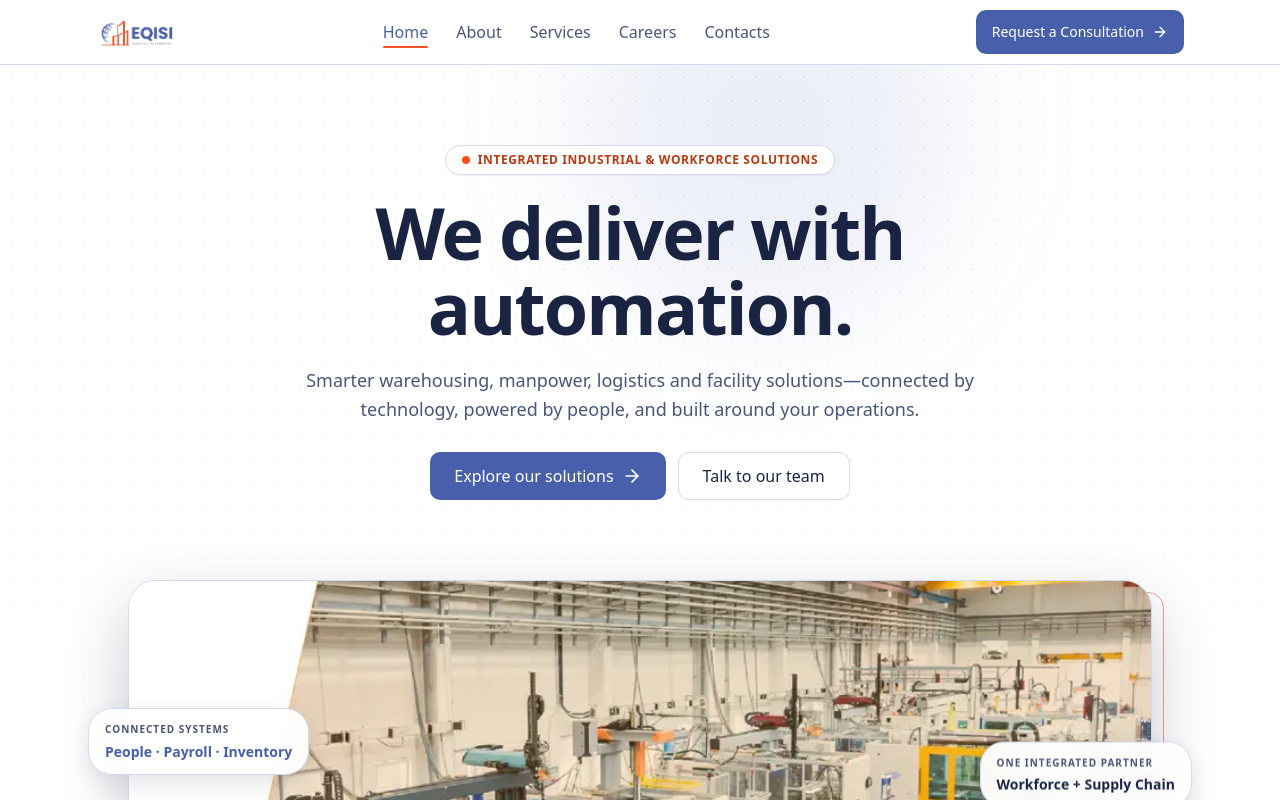
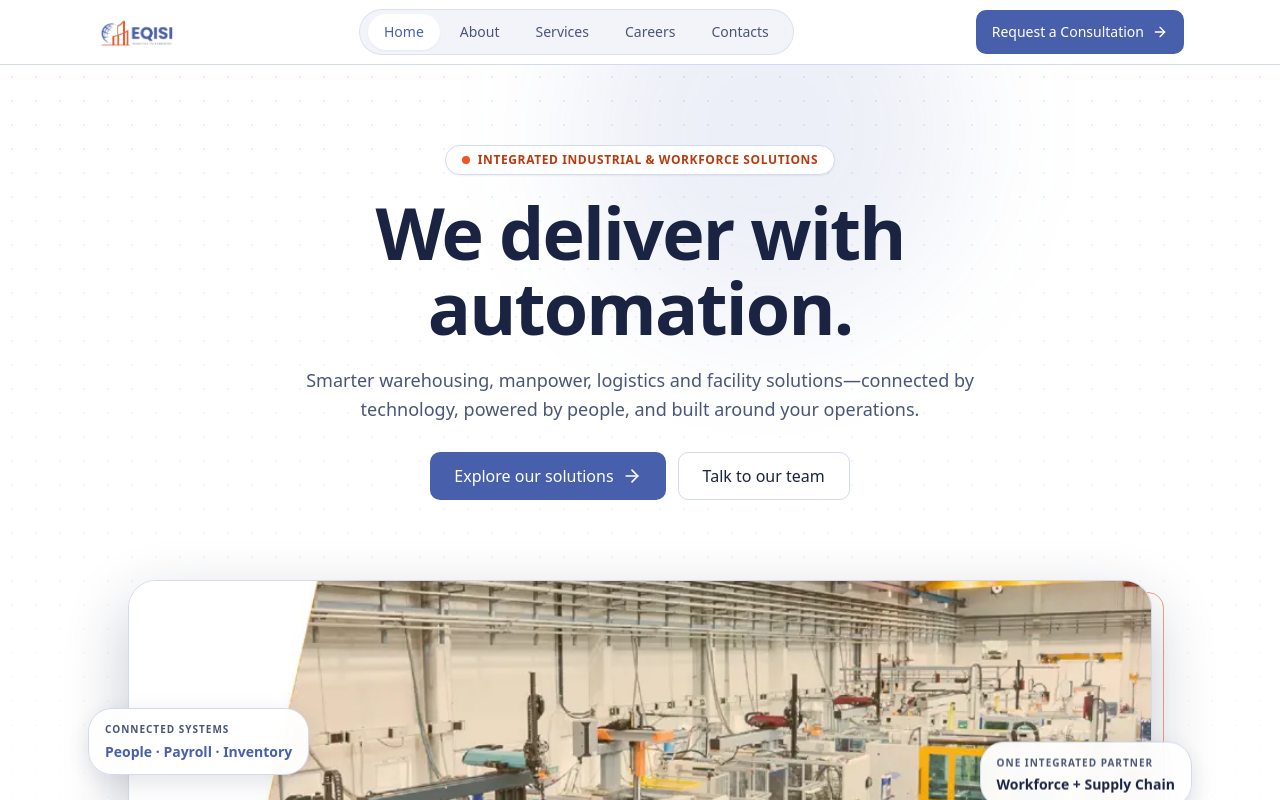
Before and after one commit to isturiscedrick/EQISI, a React (Vite) app in the folder vite-react-template/: page / in a window 1280 px wide. Shown: the top 800 px of the page. Built offline with nearby package versions, Linux system fonts and the light colour scheme.

Commit message:
Style desktop navigation as a compact pill menu

```diff
--- a/vite-react-template/src/components/layout/Header.tsx
+++ b/vite-react-template/src/components/layout/Header.tsx
@@ -70,12 +70,12 @@ export function Header() {
       <header
         className={cn(
           'sticky top-0 z-40 border-b border-border backdrop-blur transition-all duration-200',
-          scrolled ? 'bg-canvas/95 shadow-card' : 'bg-canvas/90',
+          scrolled ? 'bg-canvas/95 shadow-card' : 'bg-canvas/85',
         )}
       >
         <div
           className={cn(
-            'mx-auto flex w-full max-w-6xl items-center justify-between gap-4 px-4 transition-all duration-200 sm:px-6 lg:px-8',
+            'mx-auto flex w-full max-w-6xl items-center justify-between gap-3 px-4 transition-all duration-200 sm:px-6 lg:px-8',
             scrolled ? 'h-14' : 'h-16',
           )}
         >
@@ -102,7 +102,7 @@ export function Header() {
             className={cn(
               open ? 'flex' : 'hidden',
               'absolute inset-x-0 top-full flex-col gap-1 border-b border-border bg-canvas p-4 shadow-elevated',
-              'md:static md:flex md:flex-row md:items-center md:border-0 md:bg-transparent md:p-0 md:shadow-none',
+              'md:static md:flex md:flex-row md:items-center md:gap-1 md:rounded-full md:border md:border-border/70 md:bg-surface-muted/75 md:px-2 md:py-1 md:shadow-none',
             )}
           >
             {siteConfig.nav.map((item) => (
@@ -113,11 +113,11 @@ export function Header() {
                 onClick={() => setOpen(false)}
                 className={({ isActive }) =>
                   cn(
-                    'relative inline-flex min-h-11 items-center rounded-md px-3 font-medium transition-colors',
-                    'after:absolute after:inset-x-3 after:bottom-1.5 after:h-0.5 after:origin-left after:rounded-full after:bg-highlight after:transition-transform after:duration-200',
+                    'relative inline-flex min-h-9 items-center rounded-full px-4 text-sm font-medium transition-all duration-200',
+                    'after:hidden',
                     isActive
-                      ? 'font-bold text-primary after:scale-x-100'
-                      : 'text-fg-muted after:scale-x-0 hover:bg-surface-muted hover:text-fg hover:after:scale-x-100',
+                      ? 'bg-surface text-primary shadow-subtle'
+                      : 'text-fg-muted hover:bg-surface hover:text-fg',
                   )
                 }
               >
```
